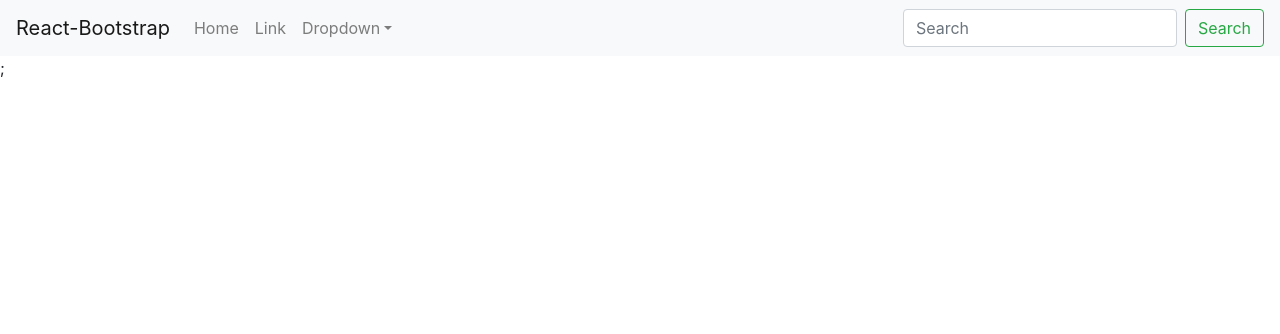
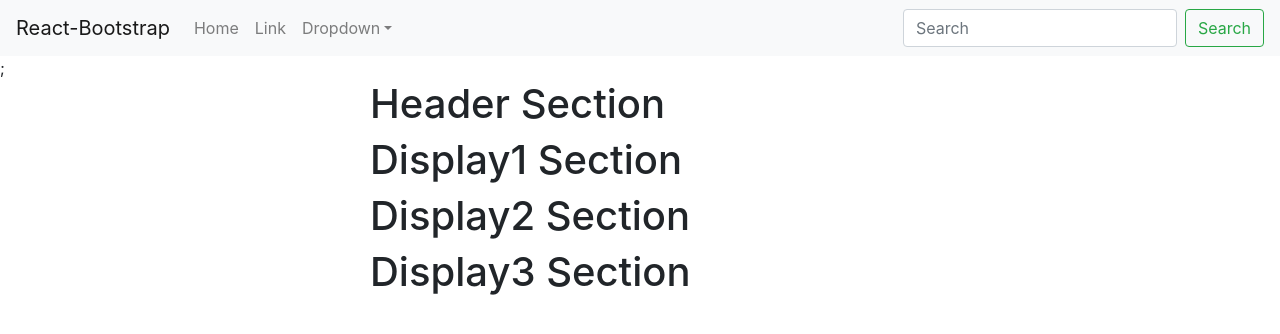
Before and after one commit to william-murphy-jr/project-site, a Gatsby app: page / in a window 1280 px wide. Shown: the top 334 px of the page. Built offline with nearby package versions, Linux system fonts and the light colour scheme.

Commit message:
added container Header & Display's

```diff
--- /dev/null
+++ b/src/pages/components/Display1.jsx
@@ -0,0 +1,14 @@
+import React from "react";
+import { Row, Col } from "react-bootstrap";
+
+const Display1 = () => {
+  return (
+    <Row>
+      <Col md={{ span: 6, offset: 3 }}>
+        <h1>Display1 Section</h1>
+      </Col>
+    </Row>
+  )
+};
+
+export default Display1;
--- /dev/null
+++ b/src/pages/components/Display2.jsx
@@ -0,0 +1,14 @@
+import React from "react";
+import { Row, Col } from "react-bootstrap";
+
+const Display2 = () => {
+  return (
+    <Row>
+      <Col md={{ span: 6, offset: 3 }}>
+        <h1>Display2 Section</h1>
+      </Col>
+    </Row>
+  )
+};
+
+export default Display2;
--- /dev/null
+++ b/src/pages/components/Display3.jsx
@@ -0,0 +1,14 @@
+import React from "react";
+import { Row, Col } from "react-bootstrap";
+
+const Display3 = () => {
+  return (
+    <Row>
+      <Col md={{ span: 6, offset: 3 }}>
+        <h1>Display3 Section</h1>
+      </Col>
+    </Row>
+  )
+};
+
+export default Display3;
--- /dev/null
+++ b/src/pages/components/Header.jsx
@@ -0,0 +1,14 @@
+import React from "react";
+import { Row, Col } from "react-bootstrap";
+
+const Header = () => {
+  return (
+    <Row>
+      <Col md={{ span: 6, offset: 3 }}>
+        <h1>Header Section</h1>
+      </Col>
+    </Row>
+  )
+};
+
+export default Header;
--- /dev/null
+++ b/src/pages/components/Main.jsx
@@ -0,0 +1,19 @@
+import React from "react";
+import { Container, Row, Col } from "react-bootstrap";
+import Header from "./Header.jsx";
+import Display1 from "./Display1.jsx";
+import Display2 from "./Display2.jsx";
+import Display3 from "./Display3.jsx";
+
+const Main = () => {
+  return (
+    <Container>
+      <Header />
+      <Display1 />
+      <Display2 />
+      <Display3 />
+    </Container>
+  );
+};
+
+export default Main;
--- a/src/pages/index.js
+++ b/src/pages/index.js
@@ -2,6 +2,7 @@ import React from "react"
 import appCss from "./app.module.css"
 import "bootstrap/dist/css/bootstrap.css"
 import { Nav, Navbar, NavDropdown, Form, FormControl, Button } from "react-bootstrap"
+import Main from "./components/Main.jsx";
 // import
 class App extends React.Component {
   constructor() {
@@ -33,8 +34,8 @@ class App extends React.Component {
             </Form>
           </Navbar.Collapse>
         </Navbar>;
+        <Main></Main>
       </div>
-      // </div>
     )
   }
 };
```
